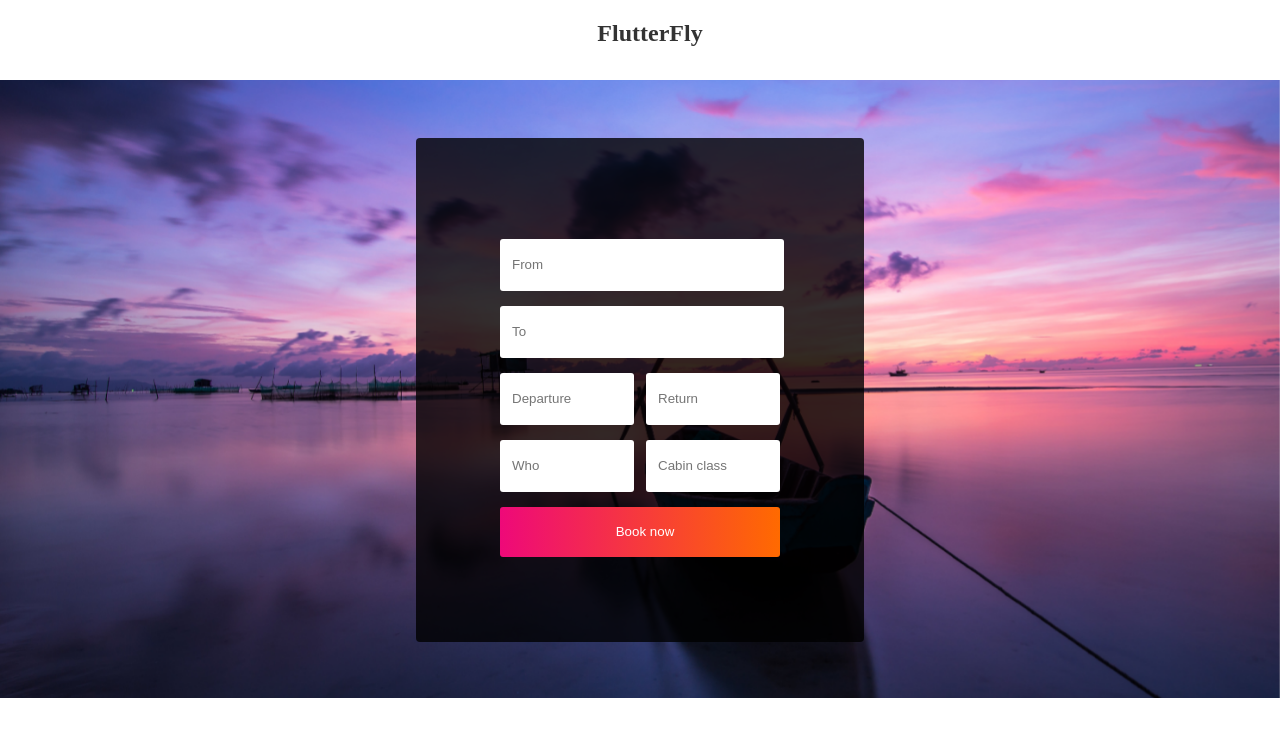
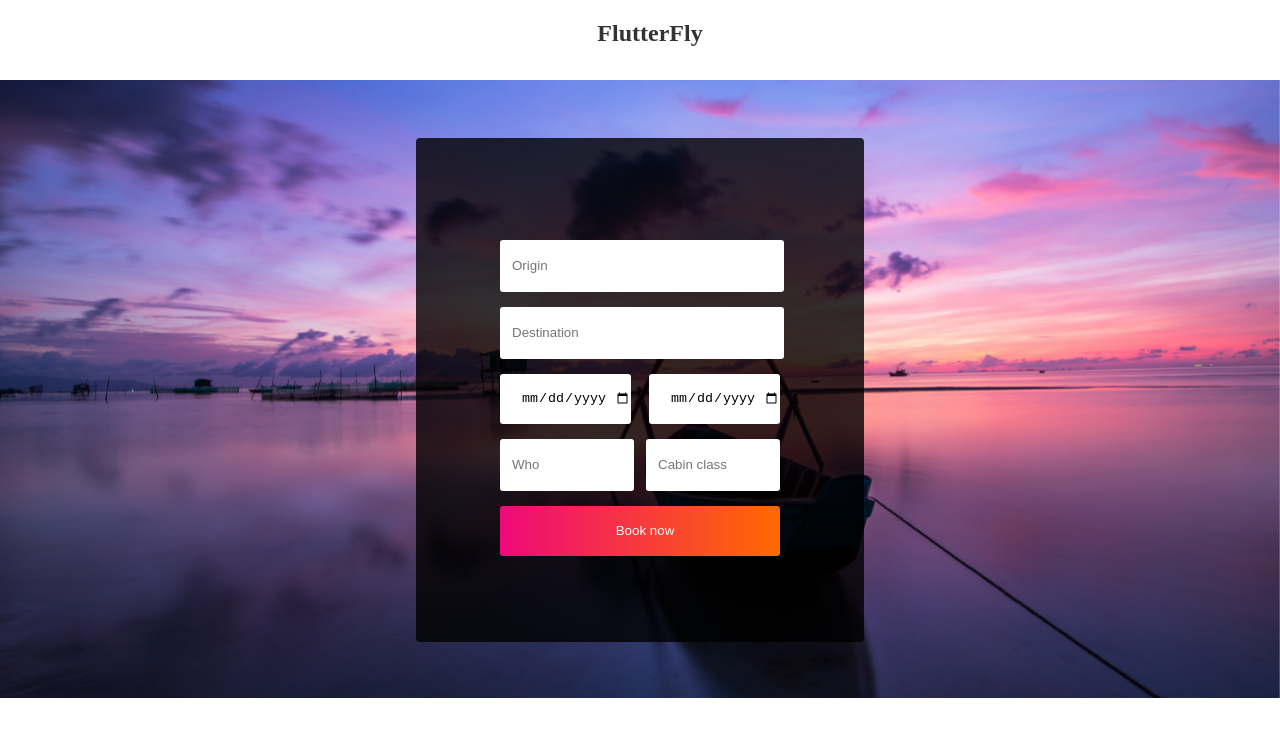
Before and after one commit to frozenfroggie/flutterfly, an Angular app: page / in a window 1280 px wide. Shown: the top 736 px of the page. Built offline with nearby package versions, Linux system fonts and the light colour scheme.

Commit message:
Implement flight search

```diff
--- a/package.json
+++ b/package.json
@@ -20,6 +20,7 @@
     "@angular/platform-browser": "^6.1.0",
     "@angular/platform-browser-dynamic": "^6.1.0",
     "@angular/router": "^6.1.0",
+    "amadeus": "^1.1.0",
     "core-js": "^2.5.4",
     "rxjs": "~6.2.0",
     "zone.js": "~0.8.26"
--- a/src/app/flight.service.ts
+++ b/src/app/flight.service.ts
@@ -7,7 +7,7 @@ export class FlightService {
   constructor(private httpClient: HttpClient) {
   }
 
-  airportAutocomplete(term: String) {
+  airportAutocomplete(term: string) {
     return this.httpClient.get(`https://api.sandbox.amadeus.com/v1.2/airports/autocomplete?apikey=pt2FV2cqI3GYbHb3GUaaicul1aDN57km&term=${term}`)
       .pipe(map(
         (locations: any[]) => {
@@ -15,4 +15,13 @@ export class FlightService {
         }
       ));
   }
+
+  lowFareSearch(origin: {value: string, date: string}, destination: {value: string, date: string}) {
+    return this.httpClient.get(`https://api.sandbox.amadeus.com/v1.2/flights/low-fare-search?apikey=pt2FV2cqI3GYbHb3GUaaicul1aDN57km&origin=${origin.value}&destination=${destination.value}&departure_date=${origin.date}&number_of_results=3${destination.date !== '' ? '&return_date=' + destination.date : ''}`)
+      .pipe(map(
+        (flights: any[]) => {
+          return flights
+        }
+      ))
+  }
 }
--- a/src/app/homepage/flight-search/flight-search-airport/flight-search-airport.component.html
+++ b/src/app/homepage/flight-search/flight-search-airport/flight-search-airport.component.html
@@ -1,15 +1,15 @@
 <div class="airport-input">
   <input
     type="text"
-    [placeholder]="placeholder"
-    [(ngModel)]="airport"
-    (input)="onUpdateAirport($event)"/>
-  <div *ngIf="airport !== ''" class="autocomplete">
+    [placeholder]="direction.charAt(0).toUpperCase() + direction.slice(1)"
+    [(ngModel)]="iataCode"
+    (input)="onUpdateAirport($event)" />
+  <div *ngIf="iataCode !== ''" class="autocomplete">
     <div
       class="location"
-      *ngFor="let location of autocompleteLocations"
-      (click)="onClickAutocompletedLocation(location.value)">
-      {{location.label}}
+      *ngFor="let suggestedLocation of autocompleteSuggestions"
+      (click)="onClickSuggestedLocation(suggestedLocation.value)">
+      {{ suggestedLocation.label }}
     </div>
   </div>
 </div>
--- a/src/app/homepage/flight-search/flight-search-airport/flight-search-airport.component.ts
+++ b/src/app/homepage/flight-search/flight-search-airport/flight-search-airport.component.ts
@@ -1,6 +1,4 @@
-import { Component, OnInit, Input } from '@angular/core';
-
-import { FlightService } from '../../../flight.service';
+import { Component, OnInit, Input, EventEmitter, Output } from '@angular/core';
 
 @Component({
   selector: 'app-flight-search-airport',
@@ -8,33 +6,31 @@ import { FlightService } from '../../../flight.service';
   styleUrls: ['./flight-search-airport.component.scss']
 })
 export class FlightSearchAirportComponent implements OnInit {
-  airport: string = '';
-  autocompleteLocations: {label: string, value: string}[] = [];
+  iataCode: string = '';
 
-  @Input() placeholder: string;
+  @Input() direction: string;
+  @Input() autocompleteSuggestions: {value: string, label: string}[];
 
-  constructor(private flightService: FlightService) { }
+  @Output() airportUpdated = new EventEmitter<{value: string, direction: string}>();
+  @Output() suggestedLocationClicked = new EventEmitter<{value: string, direction: string}>();
 
   ngOnInit() {
   }
 
   onUpdateAirport(event: Event) {
-    this.airport = (<HTMLInputElement>event.target).value;
-    if((<HTMLInputElement>event.target).value === '') {
-      this.autocompleteLocations = [];
-      return;
-    }
-    this.flightService.airportAutocomplete(this.airport)
-      .subscribe(
-        (locations: any[]) => {
-          this.autocompleteLocations = locations;
-        }
-      );
+    this.iataCode = (<HTMLInputElement>event.target).value;
+    this.airportUpdated.emit({
+      value: this.iataCode,
+      direction: this.direction
+    });
   }
 
-  onClickAutocompletedLocation(locationValue: string) {
-    this.airport = locationValue;
-    this.autocompleteLocations = [];
+  onClickSuggestedLocation(locationValue: string) {
+    this.iataCode = locationValue;
+    this.suggestedLocationClicked.emit({
+      value: this.iataCode,
+      direction: this.direction
+    });
   }
 
 }
--- a/src/app/homepage/flight-search/flight-search-date/flight-search-date.component.html
+++ b/src/app/homepage/flight-search/flight-search-date/flight-search-date.component.html
@@ -1 +1,6 @@
-<input class="date-input" type="text" [placeholder]="placeholder"/>
+<input
+  class="date-input"
+  type="date"
+  [placeholder]="placeholder"
+  [(ngModel)]="date"
+  (input)="onUpdateDate($event)" />
--- a/src/app/homepage/flight-search/flight-search-date/flight-search-date.component.ts
+++ b/src/app/homepage/flight-search/flight-search-date/flight-search-date.component.ts
@@ -1,4 +1,4 @@
-import { Component, OnInit, Input } from '@angular/core';
+import { Component, OnInit, Input, Output, EventEmitter } from '@angular/core';
 
 @Component({
   selector: 'app-flight-search-date',
@@ -6,12 +6,23 @@ import { Component, OnInit, Input } from '@angular/core';
   styleUrls: ['./flight-search-date.component.scss']
 })
 export class FlightSearchDateComponent implements OnInit {
+  date: string = '';
 
-  @Input() placeholder: string;
+  @Input() direction: string;
+
+  @Output() dateUpdated = new EventEmitter<{date: string, direction: string}>();
 
   constructor() { }
 
   ngOnInit() {
   }
 
+  onUpdateDate(event: Event) {
+    this.date = (<HTMLInputElement>event.target).value;
+    this.dateUpdated.emit({
+      date: this.date,
+      direction: this.direction
+    });
+  }
+
 }
--- a/src/app/homepage/flight-search/flight-search.component.html
+++ b/src/app/homepage/flight-search/flight-search.component.html
@@ -1,15 +1,31 @@
 <div class="form-content-wrapper">
   <div class="form-content">
-    <app-flight-search-airport placeholder="From"></app-flight-search-airport>
-    <app-flight-search-airport placeholder="To"></app-flight-search-airport>
+    <app-flight-search-airport
+      direction="origin"
+      (airportUpdated)="airportUpdated($event)"
+      (suggestedLocationClicked)="suggestedLocationClicked($event)"
+      [autocompleteSuggestions]="origin.autocompleteSuggestions">
+    </app-flight-search-airport>
+    <app-flight-search-airport
+      direction="destination"
+      (airportUpdated)="airportUpdated($event)"
+      (suggestedLocationClicked)="suggestedLocationClicked($event)"
+      [autocompleteSuggestions]="destination.autocompleteSuggestions">
+    </app-flight-search-airport>
     <div class="date-container">
-      <app-flight-search-date placeholder="Departure"></app-flight-search-date>
-      <app-flight-search-date placeholder="Return"></app-flight-search-date>
+      <app-flight-search-date
+        direction="origin"
+        (dateUpdated)="dateUpdated($event)">
+      </app-flight-search-date>
+      <app-flight-search-date
+        direction="destination"
+        (dateUpdated)="dateUpdated($event)">
+      </app-flight-search-date>
     </div>
     <div class="who-class-container">
       <input class="who" type="text" placeholder="Who"/>
       <input class="class" type="text" placeholder="Cabin class"/>
     </div>
-    <button class="book-btn">Book now</button>
+    <button class="book-btn" (click)="flightSearch()">Book now</button>
   </div>
 </div>
--- a/src/app/homepage/flight-search/flight-search.component.ts
+++ b/src/app/homepage/flight-search/flight-search.component.ts
@@ -1,4 +1,6 @@
 import { Component, OnInit } from '@angular/core';
+
+import { FlightService } from '../../flight.service';
 
 @Component({
   selector: 'app-flight-search',
@@ -6,10 +8,67 @@ import { Component, OnInit } from '@angular/core';
   styleUrls: ['./flight-search.component.scss']
 })
 export class FlightSearchComponent implements OnInit {
+  origin: {
+    value: string,
+    autocompleteSuggestions: {
+      value: string,
+      label: string
+    }[],
+    date: string
+  } = {
+    value: '',
+    autocompleteSuggestions: [],
+    date: ''
+  }
 
-  constructor() { }
+  destination: {
+    value: string,
+    autocompleteSuggestions: {
+      value: string,
+      label: string
+    }[],
+    date: string
+  } = {
+    value: '',
+    autocompleteSuggestions: [],
+    date: ''
+  }
+
+  constructor(private flightService: FlightService) { }
 
   ngOnInit() {
   }
 
+  airportUpdated({value, direction}: {value: string, direction: string}) {
+    this[direction].value = value;
+    if(value === '') {
+      this[direction].autocompleteSuggestions = [];
+      return;
+    }
+    this.flightService.airportAutocomplete(value)
+      .subscribe(
+        (locations: any[]) => {
+          this[direction].autocompleteSuggestions = locations;
+        }
+      );
+  }
+
+  dateUpdated({date, direction}: {date: string, direction: string}) {
+    this[direction].date = date;
+  }
+
+  suggestedLocationClicked({value, direction}: {value: string, direction: string}) {
+    this[direction].autocompleteSuggestions = [];
+    this[direction].value = value;
+  }
+
+  flightSearch() {
+    this.flightService.lowFareSearch(this.origin, this.destination)
+      .subscribe(
+        (flights: any[]) => {
+          console.log(flights)
+        }
+      )
+  }
+
 }
```
Also changed, not shown: 1 other file (tests, documents, lock files or other folders).
